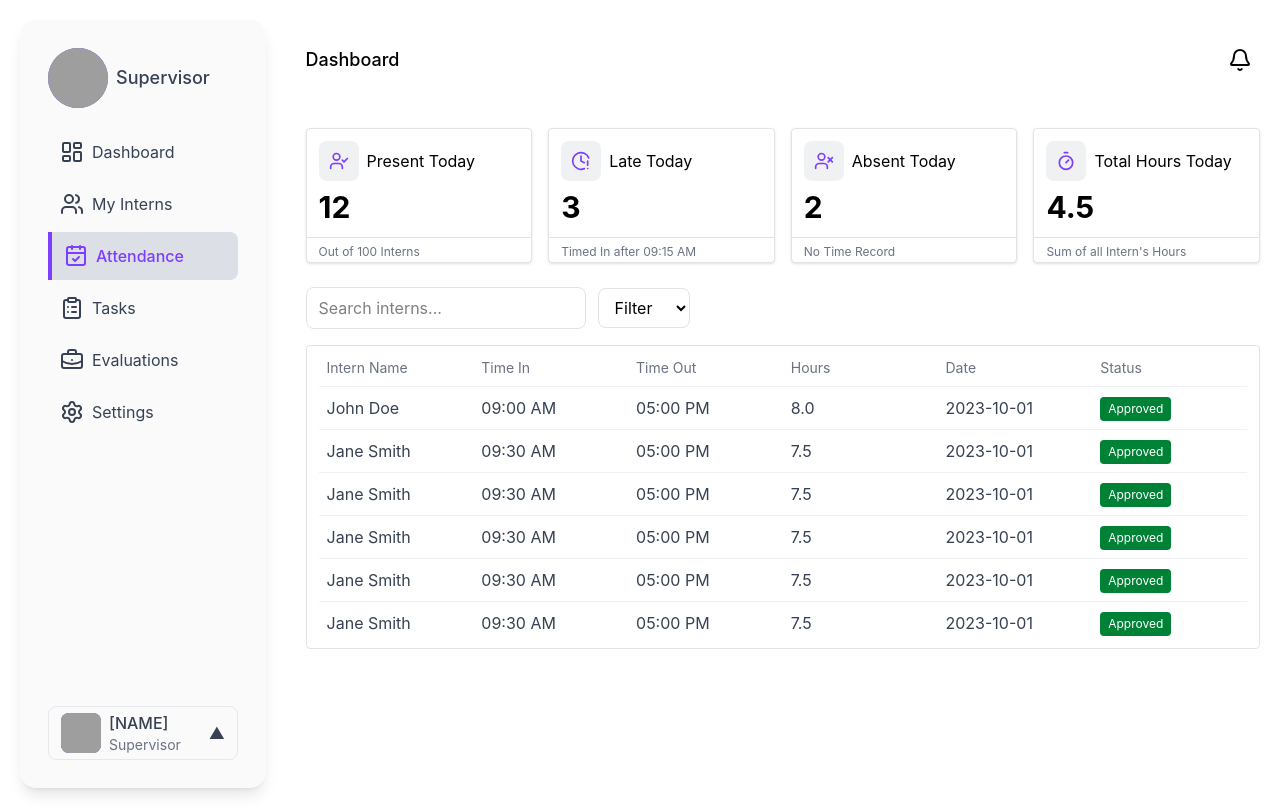
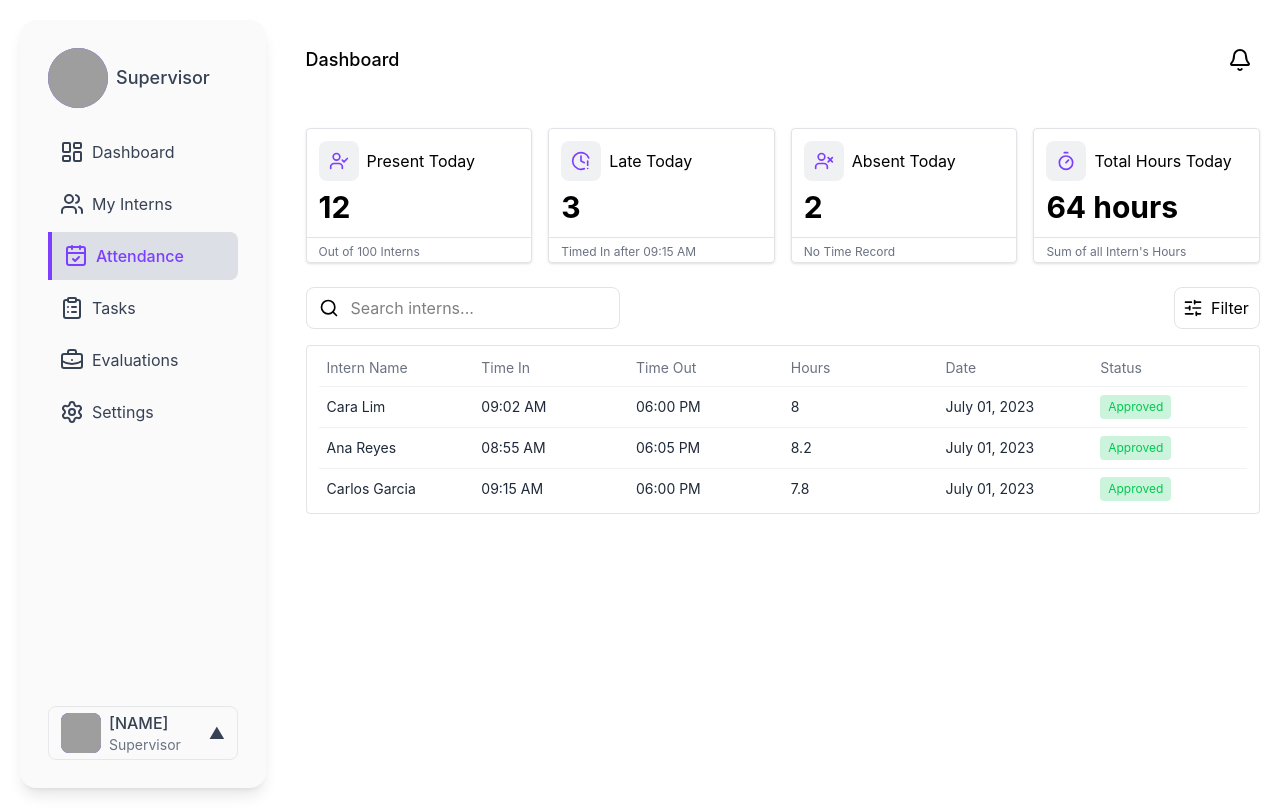
Before and after one commit to dev-St0ic/HR-Internship-Management-System, a React (Vite) app in the folder frontend-hrms/: page /supervisor/attendance in a window 1280 px wide. Built offline with nearby package versions, Linux system fonts and the light colour scheme; grey boxes are pictures that could not be loaded.

Commit message:
refractor supervisor attendance page ui

```diff
--- a/frontend-hrms/src/portals/supervisor/pages/SupervisorAttendance.jsx
+++ b/frontend-hrms/src/portals/supervisor/pages/SupervisorAttendance.jsx
@@ -1,204 +1,144 @@
-import { UserCheck, ClockAlert, UserX, Timer, SlidersHorizontal  } from "lucide-react";
+import { UserCheck, ClockAlert, UserX, Timer, SlidersHorizontal, Search  } from "lucide-react";
 
 export default function SupervisorAttendance() {
+
+  const attendanceCard = [
+    {
+      icons: <UserCheck className="text-[#7C3EFF]" size={20}/>,
+      label: "Present Today",
+      count: 12,
+      shortDesc: "Out of 100 Interns"
+    },
+    {
+      icons: <ClockAlert className="text-[#7C3EFF]" size={20}/>,
+      label: "Late Today",
+      count: 3,
+      shortDesc: "Timed In after 09:15 AM"
+    },
+    {
+      icons: <UserX className="text-[#7C3EFF]" size={20}/>,
+      label: "Absent Today",
+      count: 2,
+      shortDesc: "No Time Record"
+    },
+    {
+      icons: <Timer className="text-[#7C3EFF]" size={20}/>,
+      label: "Total Hours Today",
+      count: 64 + " " + "hours",
+      shortDesc: "Sum of all Intern's Hours"
+    },
+  ]
+
+  const attendanceTable = [
+    {
+      tableHeaderRow : ["Intern Name", "Time In", "Time Out", "Hours", "Date", "Status"],
+      tableData : [
+        {
+          internName : "Cara Lim",
+          timeIn : "09:02 AM",
+          timeOut : "06:00 PM",
+          totalHours : 8.0,
+          statusDate : "July 01, 2023",
+          internStatus : "Approved"
+        },
+        {
+          internName : "Ana Reyes",
+          timeIn : "08:55 AM",
+          timeOut : "06:05 PM",
+          totalHours : 8.2,
+          statusDate : "July 01, 2023",
+          internStatus : "Approved"
+        },
+        {
+          internName : "Carlos Garcia",
+          timeIn : "09:15 AM",
+          timeOut : "06:00 PM",
+          totalHours : 7.8,
+          statusDate : "July 01, 2023",
+          internStatus : "Approved"
+        },
+      ]
+    }
+  ]
+
   return (
     <>
       <div className="grid grid-cols-8 gap-4 flex wrap">
-        <div className="border border-gray-500/20 rounded shadow sm:col-span-2 row-span-2 mt-2 flex flex-col justify-between">
+        {attendanceCard.map((attendance, index) => (
+        <div key={index} className="border border-gray-500/20 rounded shadow sm:col-span-2 row-span-2 mt-2 flex flex-col justify-between">
           <div className="p-3">
             <div className="flex items-center mb-2">
               <div className="bg-gray-500/10 rounded-lg w-10 h-10 mr-2 flex items-center justify-center">
-                <UserCheck className="text-[#7C3EFF]" size={20}/>
+                {attendance.icons}
               </div>
               <h1 className="text-sm sm:text-base">
-                Present Today
+                {attendance.label}
               </h1>
             </div>
 
-            <h1 className="font-bold text-2xl sm:text-3xl">12</h1>
+            <h1 className="font-bold text-2xl sm:text-3xl">{attendance.count}</h1>
           </div>
 
           <div className="border-t border-gray-500/20 px-3">
             <span className="text-xs text-gray-500">
-              Out of 100 Interns
+              {attendance.shortDesc}
             </span>
           </div>
         </div>
+        ))}
+      </div>
 
-        <div className="border border-gray-500/20 rounded shadow sm:col-span-2 row-span-2 mt-2 flex flex-col justify-between col-start-3">
-          <div className="p-3">
-            <div className="flex items-center mb-2">
-              <div className="bg-gray-500/10 rounded-lg w-10 h-10 mr-2 flex items-center justify-center">
-                <ClockAlert className="text-[#7C3EFF]" size={20}/>
-              </div>
-              <h1 className="text-sm sm:text-base">
-                Late Today
-              </h1>
-            </div>
-
-            <h1 className="font-bold text-2xl sm:text-3xl">3</h1>
-          </div>
-
-          <div className="border-t border-gray-500/20 px-3">
-            <span className="text-xs text-gray-500">
-              Timed In after 09:15 AM
-            </span>
-          </div>
+      <div className="flex items-center justify-between gap-2 mt-6">
+        <div className="search-bar ps-3 border border-gray-500/20 rounded-lg flex items-center justify-start">
+          <Search size={20} />
+          <input type="search" name="search" id="" placeholder="Search interns..." className="py-2 rounded-lg px-3 w-70 focus:outline-none" />
         </div>
 
-        <div className="border border-gray-500/20 rounded shadow sm col-span-2 row-span-2 mt-2 flex flex-col justify-between col-start-5">
-          <div className="p-3">
-            <div className="flex items-center mb-2">
-              <div className="bg-gray-500/10 rounded-lg w-10 h-10 mr-2 flex items-center justify-center">
-                <UserX className="text-[#7C3EFF]" size={20}/>
-              </div>
-              <h1 className="text-sm sm:text-base">
-                Absent Today
-              </h1>
-            </div>
-
-            <h1 className="font-bold text-2xl sm:text-3xl">2</h1>
-          </div>
-
-          <div className="border-t border-gray-500/20 px-3">
-            <span className="text-xs text-gray-500">
-              No Time Record
-            </span>
-          </div>
-        </div>
-        <div className="border border-gray-500/20 rounded shadow sm col-span-2 row-span-2 mt-2 flex flex-col justify-between col-start-7">
-          <div className="p-3">
-            <div className="flex items-center mb-2">
-              <div className="bg-gray-500/10 rounded-lg w-10 h-10 mr-2 flex items-center justify-center">
-                <Timer className="text-[#7C3EFF]" size={20}/>
-              </div>
-              <h1 className="text-sm sm:text-base">
-                Total Hours Today
-              </h1>
-            </div>
-
-            <h1 className="font-bold text-2xl sm:text-3xl">4.5</h1>
-          </div>
-
-          <div className="border-t border-gray-500/20 px-3">
-            <span className="text-xs text-gray-500">
-              Sum of all Intern's Hours
-            </span>
-          </div>
-        </div>
-      </div>
-
-      <div className="flex items-center mt-6">
-        <div className="search-bar">
-          <input type="search" name="search" id="" placeholder="Search interns..." className="border border-gray-500/20 rounded-lg py-2 px-3 w-70 focus:outline-none focus:ring-2 focus:ring-[#7C3EFF]" />
-        </div>
-        <div className="filter-options flex items-center space-x-4">
-          <select id="" className="border border-gray-500/20 w-23 rounded-lg ms-3 py-2 px-3 focus:outline-none hover:border-gray-500/40 cursor-pointer">
+        <div className="p-2 border border-gray-500/20 auto rounded-lg flex items-center justify-start">
+          <SlidersHorizontal size={20} />
+          <select className="cursor-pointer focus:outline-none hover:border-gray-500/40 w-12 appearance-none text-left pl-2">
             <option disabled selected>Filter</option>
             <option value="2023-10-01">by Intern Name</option>
             <option value="2023-10-02">by Date</option>
             <option value="2023-10-03">by Status</option>
           </select>
         </div>
+
       </div>
 
-      <div className="border border-gray-500/20 rounded mt-4 px-3 py-1">
-        <table className="table-fixed w-full text-left">
-
+      <div className="border border-gray-500/20 rounded mt-4 px-3 py-1 mb-5">
+        {attendanceTable.map((table, index) => (
+        <table key={index} className="table-fixed w-full text-left text-sm">
           <thead className="border-b border-gray-500/10 text-sm">
             <tr className="text-gray-500">
-              <td className="p-2">Intern Name</td>
-              <td className="p-2">Time In</td>
-              <td className="p-2">Time Out</td>
-              <td className="p-2">Hours</td>
-              <td className="p-2">Date</td>
-              <td className="p-2">Status</td>
+              {table.tableHeaderRow.map((tableHeader, i) => (
+              <td key={i} className="p-2">{tableHeader}</td>
+              ))}
             </tr>
           </thead>
 
-          <tbody className="divide-y divide-gray-500/10 text-md text-gray-700">
-
-            <tr className="hover:bg-gray-100">
-              <td className="p-2">John Doe</td>
-              <td className="p-2">09:00 AM</td>
-              <td className="p-2">05:00 PM</td>
-              <td className="p-2">8.0</td>
-              <td className="p-2">2023-10-01</td>
+          <tbody className="divide-y divide-gray-500/10 text-md text-gray-800">
+            {table.tableData.map((internData, i) => (
+            <tr key={i} className="hover:bg-gray-100">
+              <td className="p-2">{internData.internName}</td>
+              <td className="p-2">{internData.timeIn}</td>
+              <td className="p-2">{internData.timeOut}</td>
+              <td className="p-2">{internData.totalHours}</td>
+              <td className="p-2">{internData.statusDate}</td>
               <td className="p-2">
-                <div className="bg-green-700 px-2 py-1 rounded text-white text-xs inline-block">
-                  <p>Approved</p>
+                {internData.internStatus === "Approved" && (
+                  <div className="bg-green-500/20 text-green-500 px-2 py-1 rounded text-xs inline-block">
+                  <p>{internData.internStatus}</p>
                 </div>
+                )}
               </td>
             </tr>
-
-            <tr className="hover:bg-gray-100">
-              <td className="p-2">Jane Smith</td>
-              <td className="p-2">09:30 AM</td>
-              <td className="p-2">05:00 PM</td>
-              <td className="p-2">7.5</td>
-              <td className="p-2">2023-10-01</td>
-              <td className="p-2">
-                <div className="bg-green-700 px-2 py-1 rounded text-white text-xs inline-block">
-                  <p>Approved</p>
-                </div>
-              </td>
-            </tr>
-
-            <tr className="hover:bg-gray-100">
-              <td className="p-2">Jane Smith</td>
-              <td className="p-2">09:30 AM</td>
-              <td className="p-2">05:00 PM</td>
-              <td className="p-2">7.5</td>
-              <td className="p-2">2023-10-01</td>
-              <td className="p-2">
-                <div className="bg-green-700 px-2 py-1 rounded text-white text-xs inline-block">
-                  <p>Approved</p>
-                </div>
-              </td>
-            </tr>
-
-            <tr className="hover:bg-gray-100">
-              <td className="p-2">Jane Smith</td>
-              <td className="p-2">09:30 AM</td>
-              <td className="p-2">05:00 PM</td>
-              <td className="p-2">7.5</td>
-              <td className="p-2">2023-10-01</td>
-              <td className="p-2">
-                <div className="bg-green-700 px-2 py-1 rounded text-white text-xs inline-block">
-                  <p>Approved</p>
-                </div>
-              </td>
-            </tr>
-
-            <tr className="hover:bg-gray-100">
-              <td className="p-2">Jane Smith</td>
-              <td className="p-2">09:30 AM</td>
-              <td className="p-2">05:00 PM</td>
-              <td className="p-2">7.5</td>
-              <td className="p-2">2023-10-01</td>
-              <td className="p-2">
-                <div className="bg-green-700 px-2 py-1 rounded text-white text-xs inline-block">
-                  <p>Approved</p>
-                </div>
-              </td>
-            </tr>
-
-            <tr className="hover:bg-gray-100">
-              <td className="p-2">Jane Smith</td>
-              <td className="p-2">09:30 AM</td>
-              <td className="p-2">05:00 PM</td>
-              <td className="p-2">7.5</td>
-              <td className="p-2">2023-10-01</td>
-              <td className="p-2">
-                <div className="bg-green-700 px-2 py-1 rounded text-white text-xs inline-block">
-                  <p>Approved</p>
-                </div>
-              </td>
-            </tr>
+            ))}
 
           </tbody>
 
         </table>
+        ))}
       </div>
     </>
   );
```
